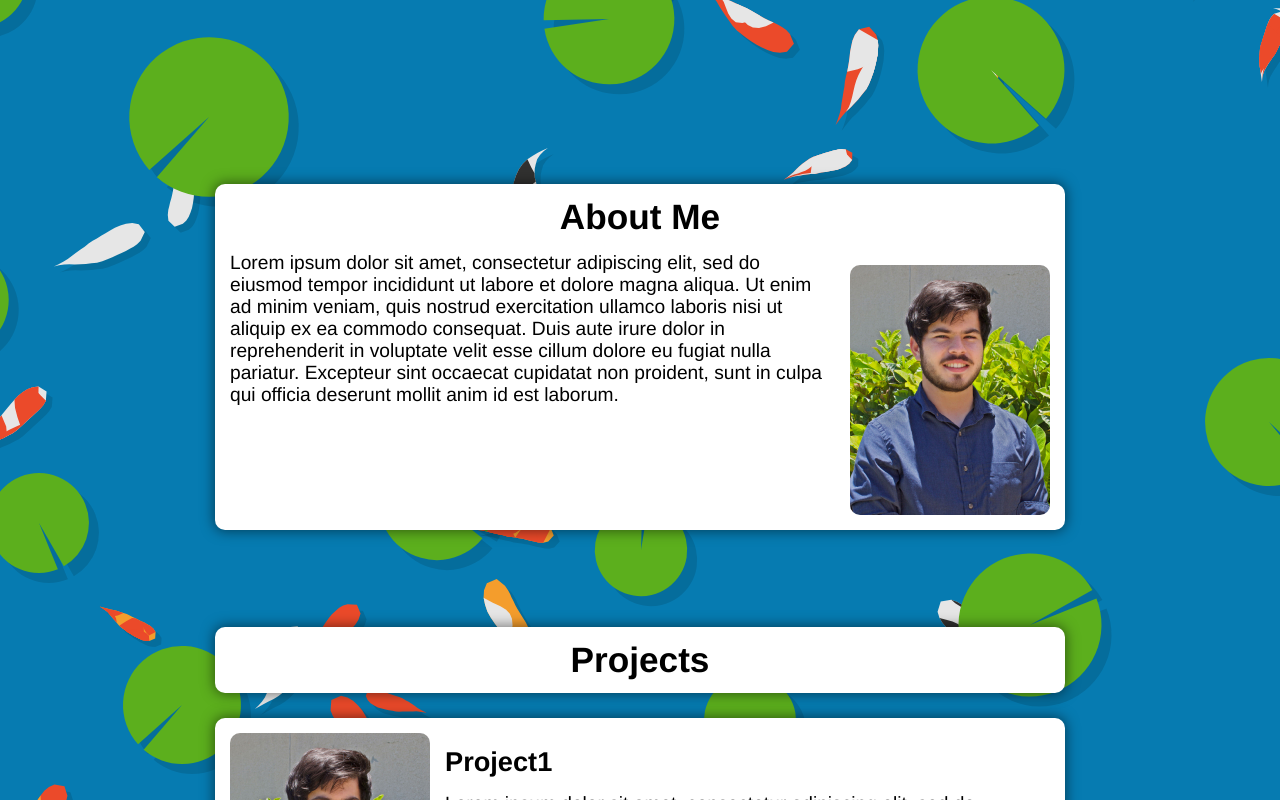
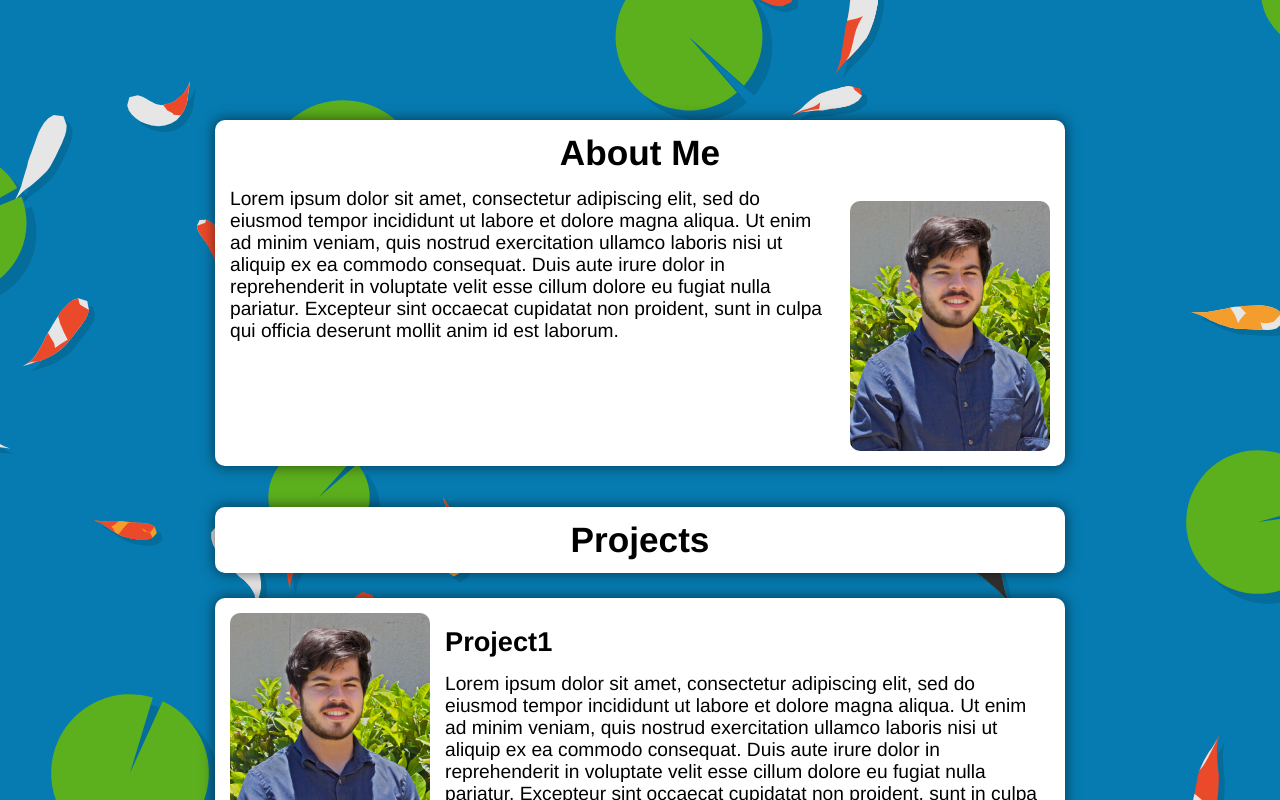
Before and after one commit to JaydenPahukula/jaydenp.dev, a Svelte app: page / in a window 1280 px wide. Shown: the part 680-1480 px from the top of the page. Built offline with nearby package versions, Linux system fonts and the light colour scheme.

Commit message:
fix spacing issues

```diff
--- a/src/App.svelte
+++ b/src/App.svelte
@@ -96,6 +96,7 @@
     left: 0;
     width: 100%;
     z-index: 0;
+    overflow-x: hidden;
   }
   .header {
     display: flex;
@@ -115,8 +116,8 @@
     margin-top: 1rem;
   }
   section {
-    padding-top: 8vh;
-    padding-bottom: 1vh;
+    padding-top: 4h;
+    padding-bottom: 2vh;
     background-color: transparent;
     display: flex;
     flex-direction: column;
--- a/src/lib/sketch.js
+++ b/src/lib/sketch.js
@@ -22,8 +22,8 @@ let s = (sketch) => {
   sketch.setup = () => {
 
     // initialize canvas
-    global.canvas_width = document.body.scrollWidth;
-    global.canvas_height = document.body.scrollHeight;
+    global.canvas_width = document.body.clientWidth;
+    global.canvas_height = document.body.clientHeight;
     sketch.createCanvas(global.canvas_width, global.canvas_height).parent(PARENT_DIV);
     sketch.frameRate(global.FPS);
     sketch.angleMode("DEGREES");
@@ -43,8 +43,8 @@ let s = (sketch) => {
 
 
   sketch.windowResized = () => {
-    global.canvas_width = document.body.scrollWidth;
-    global.canvas_height = document.body.scrollHeight;
+    global.canvas_width = document.body.clientWidth;
+    global.canvas_height = document.body.clientHeight;
     // create more lily pads
     let new_num_lily_pads = Math.floor(global.canvas_width * global.canvas_height * LILY_PAD_DENSITY);
     for (let i = lily_pads.length; i < new_num_lily_pads; i++){
```
